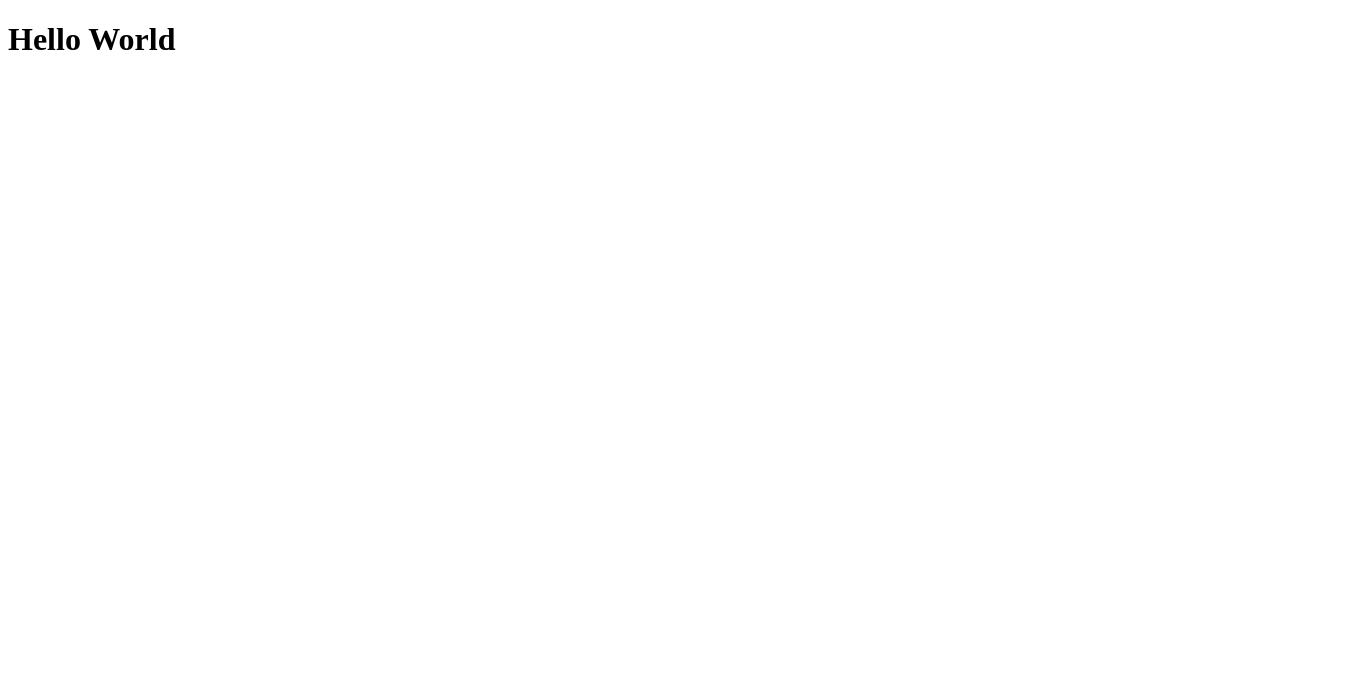
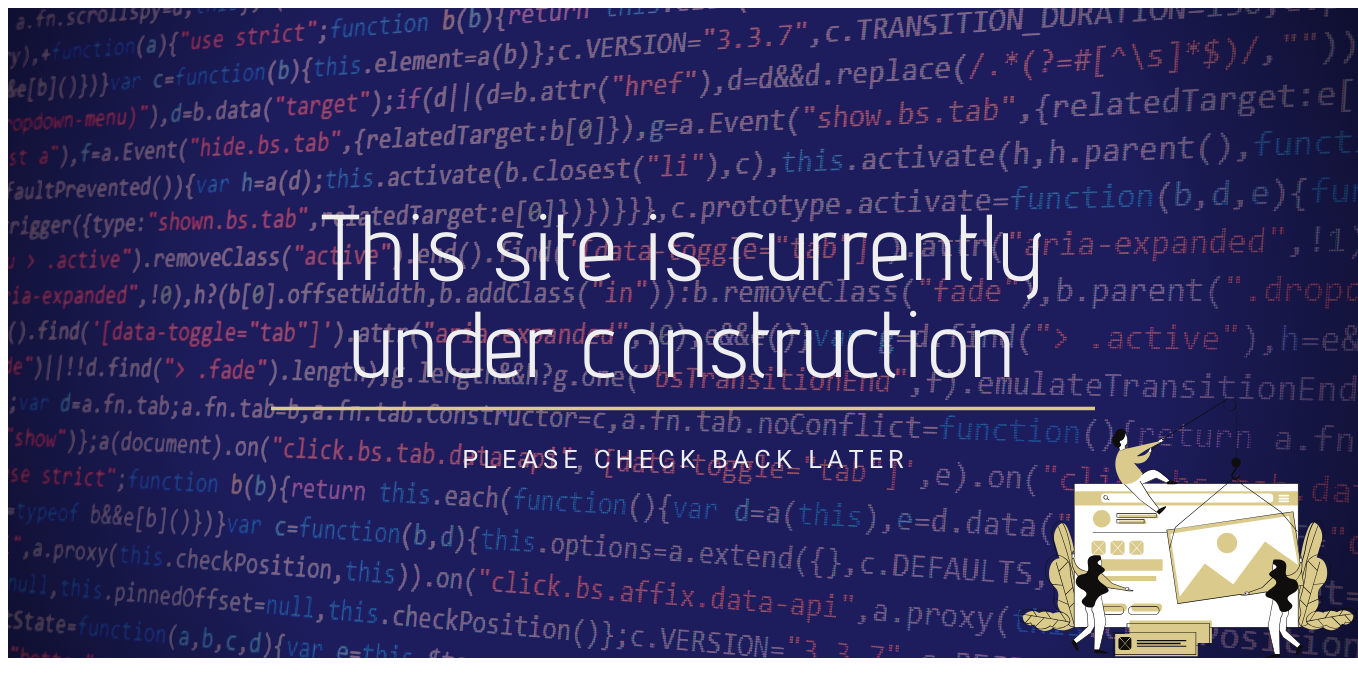
Before and after one commit to Harshitha-Bhaskar/Harshitha-Bhaskar.github.io, a plain HTML site: page index.html in a window 1280 px wide. Shown: the whole page, 1358 px wide, since content can reach past the window. Drawn offline with Linux system fonts and the light colour scheme.

Commit message:
Added Images

```diff
--- a/index.html
+++ b/index.html
@@ -1,6 +1,7 @@
 <!DOCTYPE html>
 <html>
 <body>
-<h1>Hello World</h1>
+    <img src="images/under_construction.png">
+<!-- <h1>Hello World</h1> -->
 </body>
 </html>
```
Also changed, not shown: images/under_construction.png (added), 1 other file.
